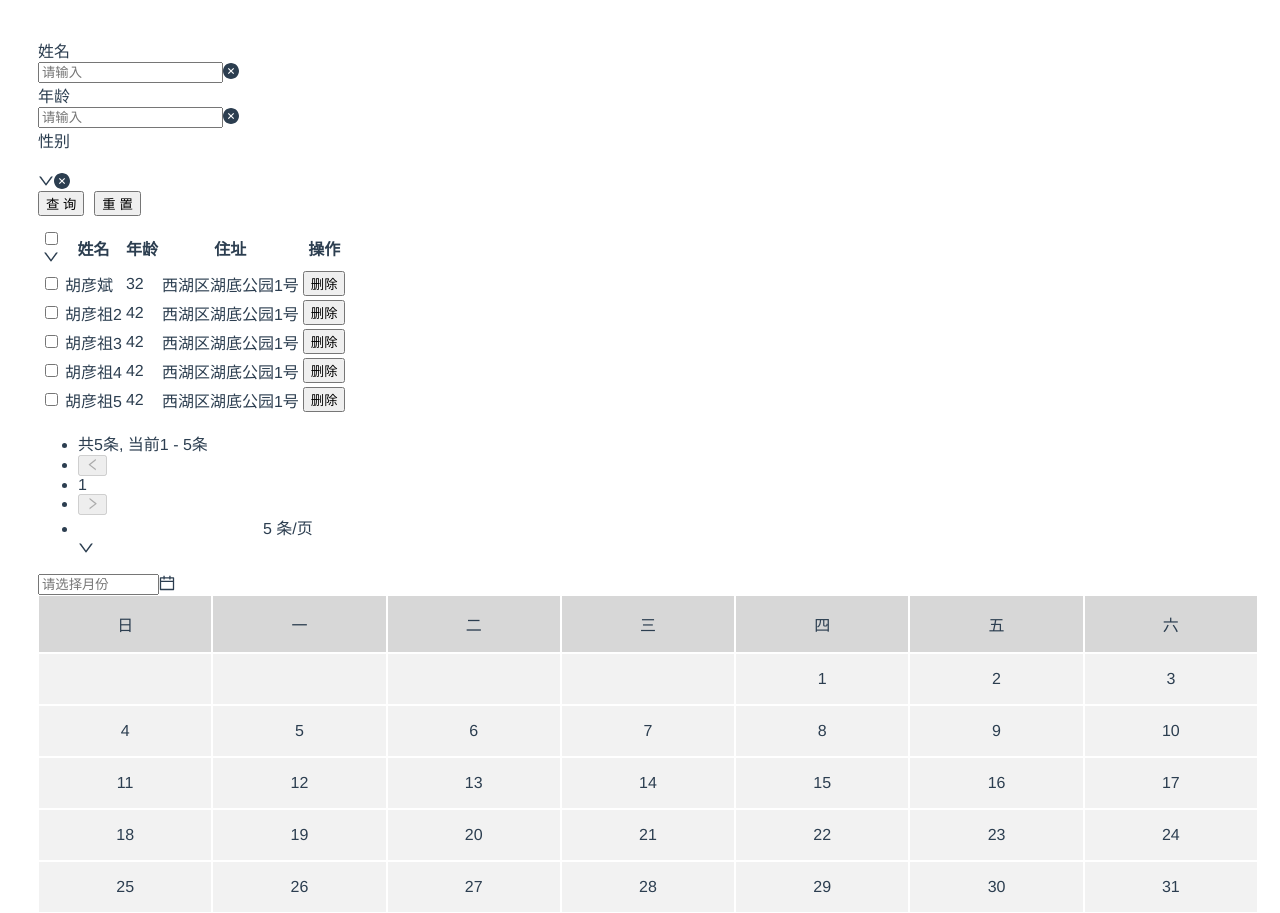
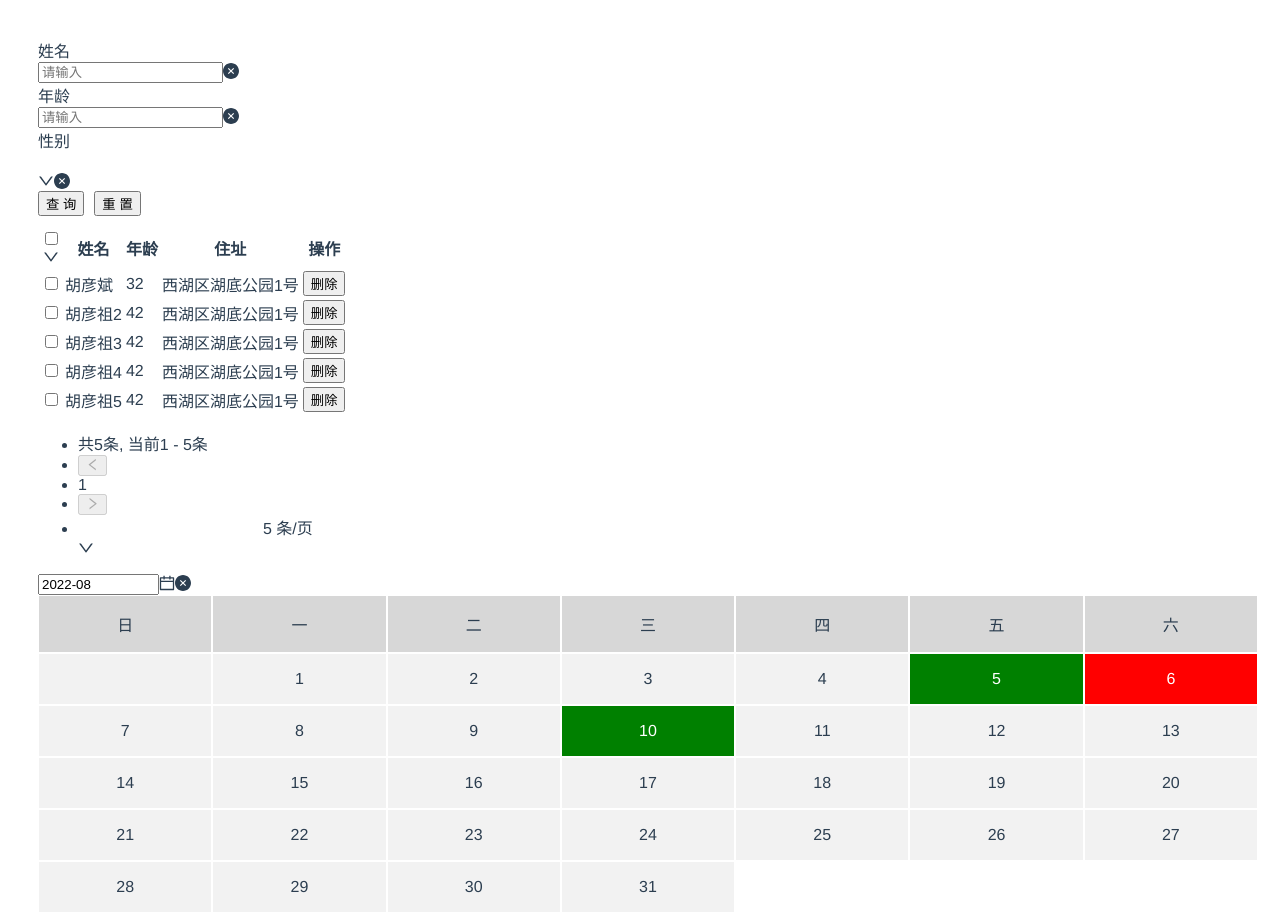
Before and after one commit to newDayStudy/vite-vue, a Vue app: page /#/home in a window 1280 px wide. Built offline with nearby package versions, Linux system fonts and the light colour scheme.

Commit message:
feat: 默认当前日期

```diff
--- a/src/components/calender/index.vue
+++ b/src/components/calender/index.vue
@@ -1,6 +1,13 @@
 <script setup>
 import { computed } from "vue";
-import { getDate, getDay, copy, getDateObj, zeroFill } from "./utils";
+import {
+  getDate,
+  getDay,
+  copy,
+  getDateObj,
+  zeroFill,
+  getCurrentDate,
+} from "./utils";
 
 const emits = defineEmits(["click"]);
 
@@ -18,7 +25,7 @@ const $props = defineProps({
   date: {
     type: String,
     required: true,
-    default: "2022-08-01",
+    default: getCurrentDate(),
   },
   success: {
     type: Array,
--- a/src/components/calender/utils.js
+++ b/src/components/calender/utils.js
@@ -28,6 +28,11 @@ export function getDateObj(dateString) {
   }
 }
 
+export function getCurrentDate(dateString) {
+  const { year, month, day } = getDateObj(dateString);
+  return year + "-" + zeroFill(month) + "-" + zeroFill(day);
+}
+
 export function getDate(dateString) {
   const { year, month } = getDateObj(dateString);
   return new Date(year, month, 0).getDate();
--- a/src/views/HomeCom.vue
+++ b/src/views/HomeCom.vue
@@ -4,6 +4,7 @@ import Table from "@/components/table/Table.vue";
 import Form from "@/components/form/Form.vue";
 import Calendar from "@/components/calender";
 import { Button } from "ant-design-vue";
+import { getDateObj, zeroFill } from "../components/calender/utils";
 const tableRef = ref();
 const state = reactive({
   dataSource: [
@@ -156,8 +157,8 @@ const selections = reactive([
 const onCalendar = (dayObj) => {
   console.log(dayObj);
 };
-
-const date = ref("");
+const { year, month, day } = getDateObj();
+const date = ref(year + "-" + zeroFill(month) + "-" + zeroFill(day));
 </script>
 
 <template>
```
